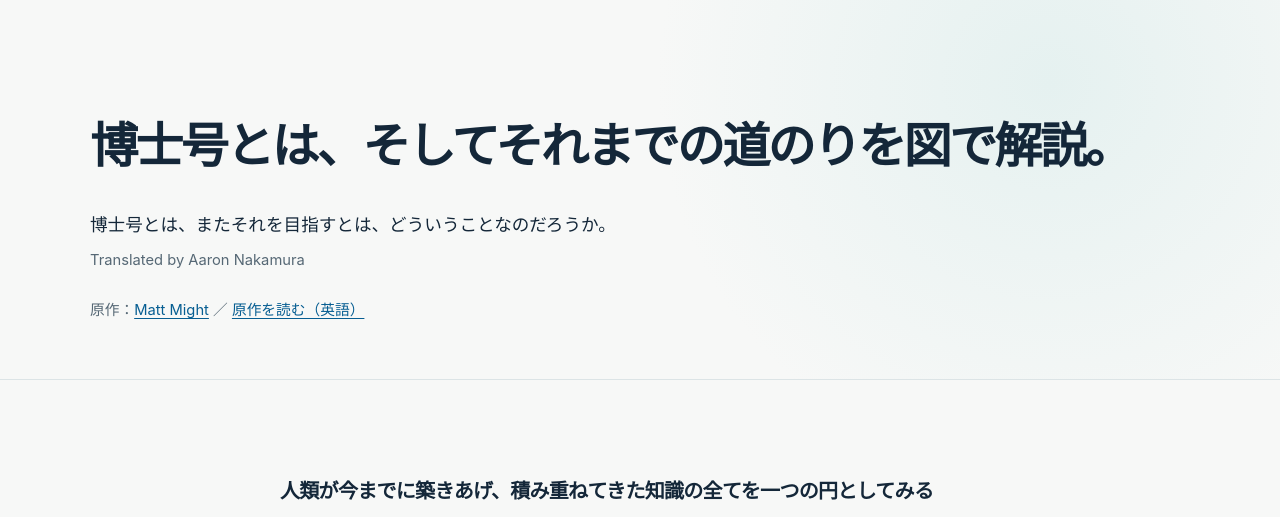
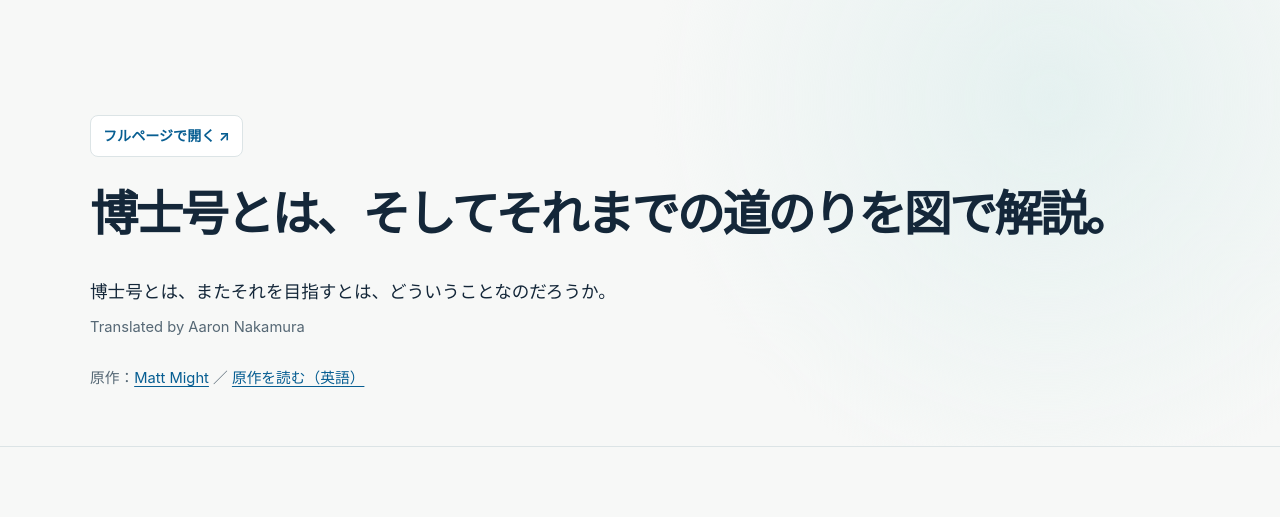
Before and after one commit to aarontnakamura/aarontnakamura.github.io, a plain HTML site: page phd-guide-ja.html in a window 1280 px wide. Shown: the top 517 px of the page. Drawn offline with Linux system fonts and the light colour scheme.

Commit message:
Add open full page link to guide

```diff
--- a/phd-guide-ja.html
+++ b/phd-guide-ja.html
@@ -16,6 +16,8 @@
     a:focus-visible { outline:3px solid var(--blue); outline-offset:4px; border-radius:2px; }
     .shell { width:min(1100px,calc(100% - 40px)); margin-inline:auto; }
     .hero { padding:clamp(58px,9vw,124px) 0 55px; border-bottom:1px solid var(--line); background:radial-gradient(circle at 82% 22%,#e5f1f0 0,transparent 36%),#f7f8f7; }
+    .full-page-link { display:inline-block; margin-bottom:26px; padding:7px 12px; border:1px solid var(--line); border-radius:8px; background:#fff; font-size:.88rem; font-weight:700; text-decoration:none; }
+    .full-page-link:hover { border-color:var(--blue); text-decoration:underline; }
     h1 { max-width:none; margin:0; font-size:clamp(1.8rem,4.3vw,3rem); line-height:1.3; letter-spacing:-.055em; font-weight:800; }
     .lead { max-width:670px; margin:30px 0 0; font-size:clamp(1rem,1.7vw,1.1rem); line-height:1.9; }
     .translator-credit { margin:6px 0 0; color:var(--muted); font-size:.92rem; }
@@ -49,6 +51,7 @@
 <body>
   <header class="hero">
     <div class="shell">
+      <a class="full-page-link" href="https://aarontnakamura.github.io/phd-guide-ja.html" target="_blank" rel="noopener noreferrer">フルページで開く ↗</a>
       <h1>博士号とは、そしてそれまでの道のりを図で解説。</h1>
       <p class="lead">博士号とは、またそれを目指すとは、どういうことなのだろうか。</p>
       <p class="translator-credit">Translated by Aaron Nakamura</p>
```
